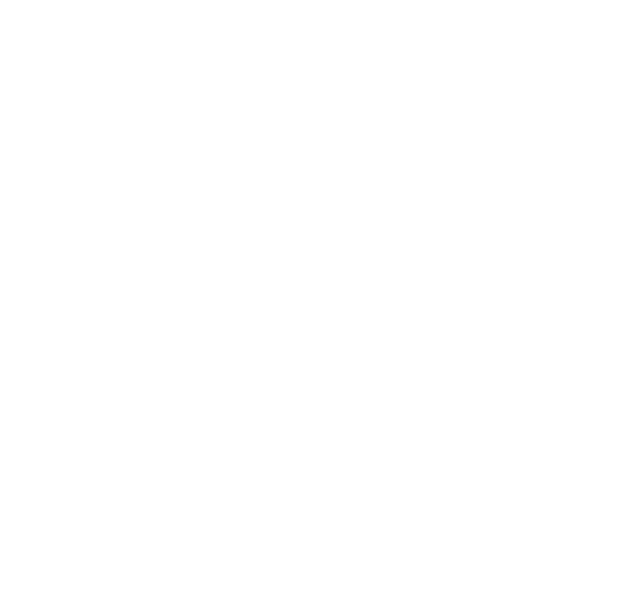
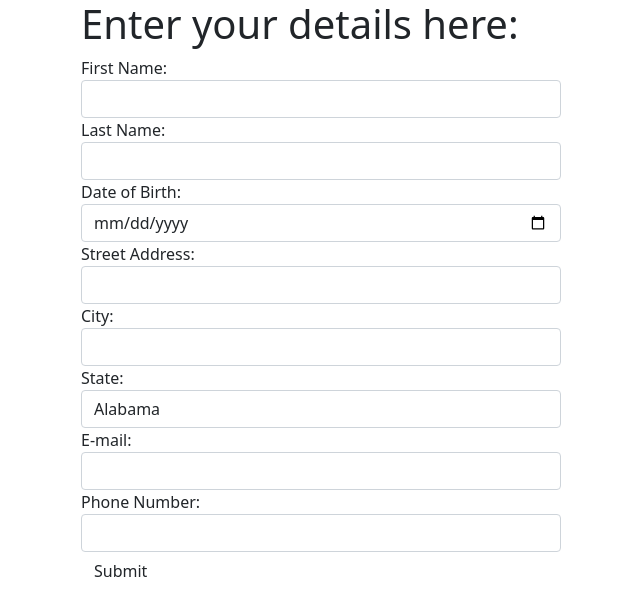
Before and after one commit to marcusanthonylorenzo/addressBook, a plain HTML site: page index.html in a window 1280 px wide. Shown: the whole page, without its empty margins (319-959 px from the left). Drawn offline with Linux system fonts and the light colour scheme.

Commit message:
add basic form structure.

```diff
--- a/css/styles.css
+++ b/css/styles.css
@@ -0,0 +1,4 @@
+#form {
+  margin: auto;
+  width: 30rem;
+}
--- a/index.html
+++ b/index.html
@@ -12,7 +12,90 @@
   </head>
   <body>
 
+    <form id="form">
+      <h1>Enter your details here:</h1>
+      <div class="form-group">
+        <label for="firstName">First Name:</label>
+        <input id="firstName" class="form-control" type="text">
+        <label for="lastName">Last Name:</label>
+        <input id="lastName" class="form-control" type="text">
+        <label for="DOB">Date of Birth:</label>
+        <input id="DOB" class="form-control" type="date">
+        <label for="streetAddr">Street Address:</label>
+        <input id="streetAddr" class="form-control" type="text">
+        <label for="city">City:</label>
+        <input id="city" class="form-control" type="text">
+        <label for="state">State:</label>
+        <select id="state" class="form-control" type="text">
+          <option value="AL">Alabama</option>
+          <option value="AK">Alaska</option>
+          <option value="AZ">Arizona</option>
+          <option value="AR">Arkansas</option>
+          <option value="CA">California</option>
+          <option value="CO">Colorado</option>
+          <option value="CT">Connecticut</option>
+          <option value="DE">Delaware</option>
+          <option value="DC">District Of Columbia</option>
+          <option value="FL">Florida</option>
+          <option value="GA">Georgia</option>
+          <option value="HI">Hawaii</option>
+          <option value="ID">Idaho</option>
+          <option value="IL">Illinois</option>
+          <option value="IN">Indiana</option>
+          <option value="IA">Iowa</option>
+          <option value="KS">Kansas</option>
+          <option value="KY">Kentucky</option>
+          <option value="LA">Louisiana</option>
+          <option value="ME">Maine</option>
+          <option value="MD">Maryland</option>
+          <option value="MA">Massachusetts</option>
+          <option value="MI">Michigan</option>
+          <option value="MN">Minnesota</option>
+          <option value="MS">Mississippi</option>
+          <option value="MO">Missouri</option>
+          <option value="MT">Montana</option>
+          <option value="NE">Nebraska</option>
+          <option value="NV">Nevada</option>
+          <option value="NH">New Hampshire</option>
+          <option value="NJ">New Jersey</option>
+          <option value="NM">New Mexico</option>
+          <option value="NY">New York</option>
+          <option value="NC">North Carolina</option>
+          <option value="ND">North Dakota</option>
+          <option value="OH">Ohio</option>
+          <option value="OK">Oklahoma</option>
+          <option value="OR">Oregon</option>
+          <option value="PA">Pennsylvania</option>
+          <option value="RI">Rhode Island</option>
+          <option value="SC">South Carolina</option>
+          <option value="SD">South Dakota</option>
+          <option value="TN">Tennessee</option>
+          <option value="TX">Texas</option>
+          <option value="UT">Utah</option>
+          <option value="VT">Vermont</option>
+          <option value="VA">Virginia</option>
+          <option value="WA">Washington</option>
+          <option value="WV">West Virginia</option>
+          <option value="WI">Wisconsin</option>
+          <option value="WY">Wyoming</option>
+          <option value="AS">American Samoa</option>
+          <option value="GU">Guam</option>
+          <option value="MP">Northern Mariana Islands</option>
+          <option value="PR">Puerto Rico</option>
+          <option value="UM">United States Minor Outlying Islands</option>
+          <option value="VI">Virgin Islands</option>
+        </select>
+        <label for="email">E-mail:</label>
+        <input id="email" class="form-control" type="email">
+        <label for="phone">Phone Number:</label>
+        <input id="phone" class="form-control" type="text">
+      </div>
+      <button type="submit" class="btn">Submit</button>
+    </form>
 
+    <div class="output">
+
+    </div>
 
   </body>
 </html>
```
